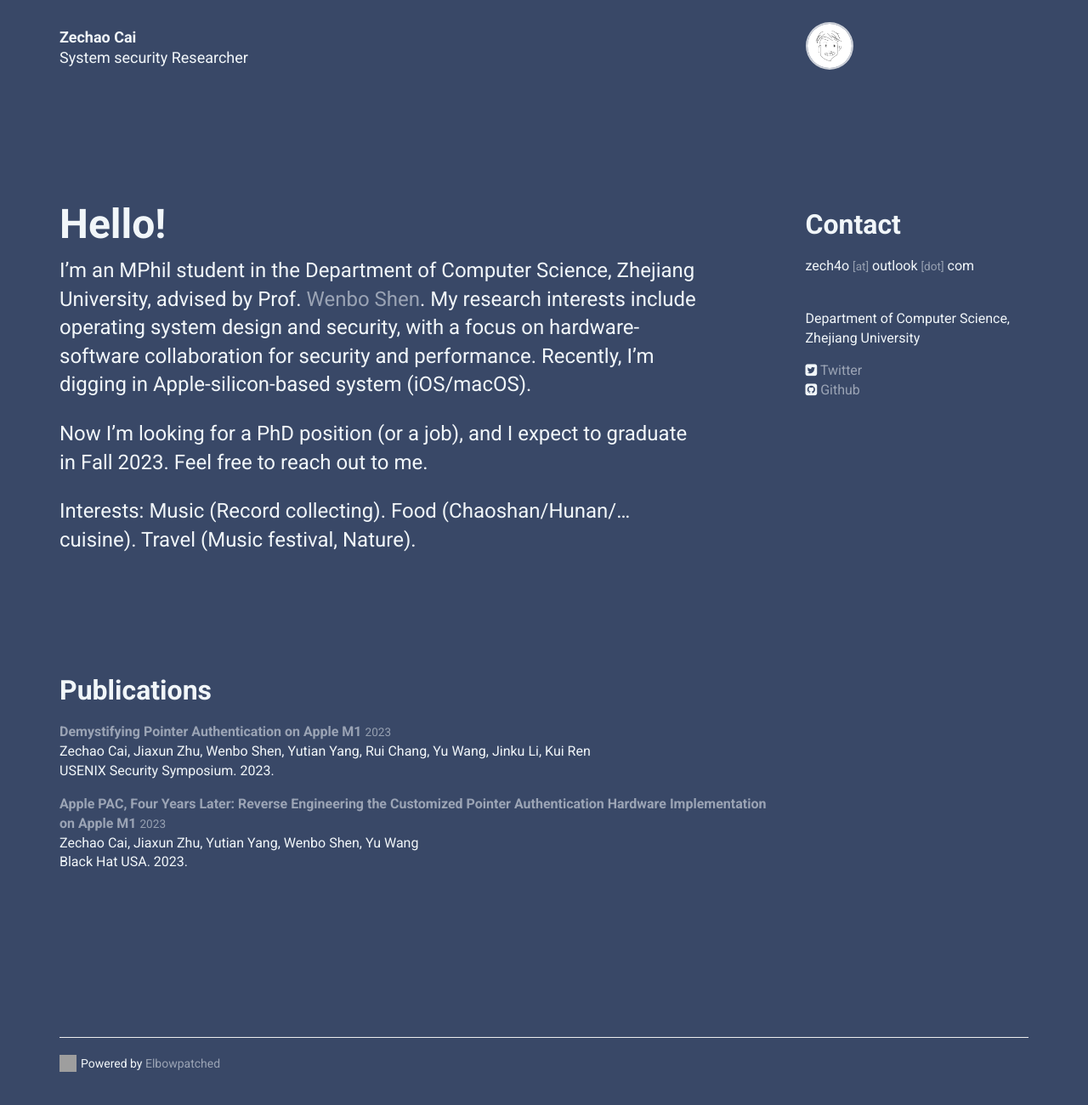
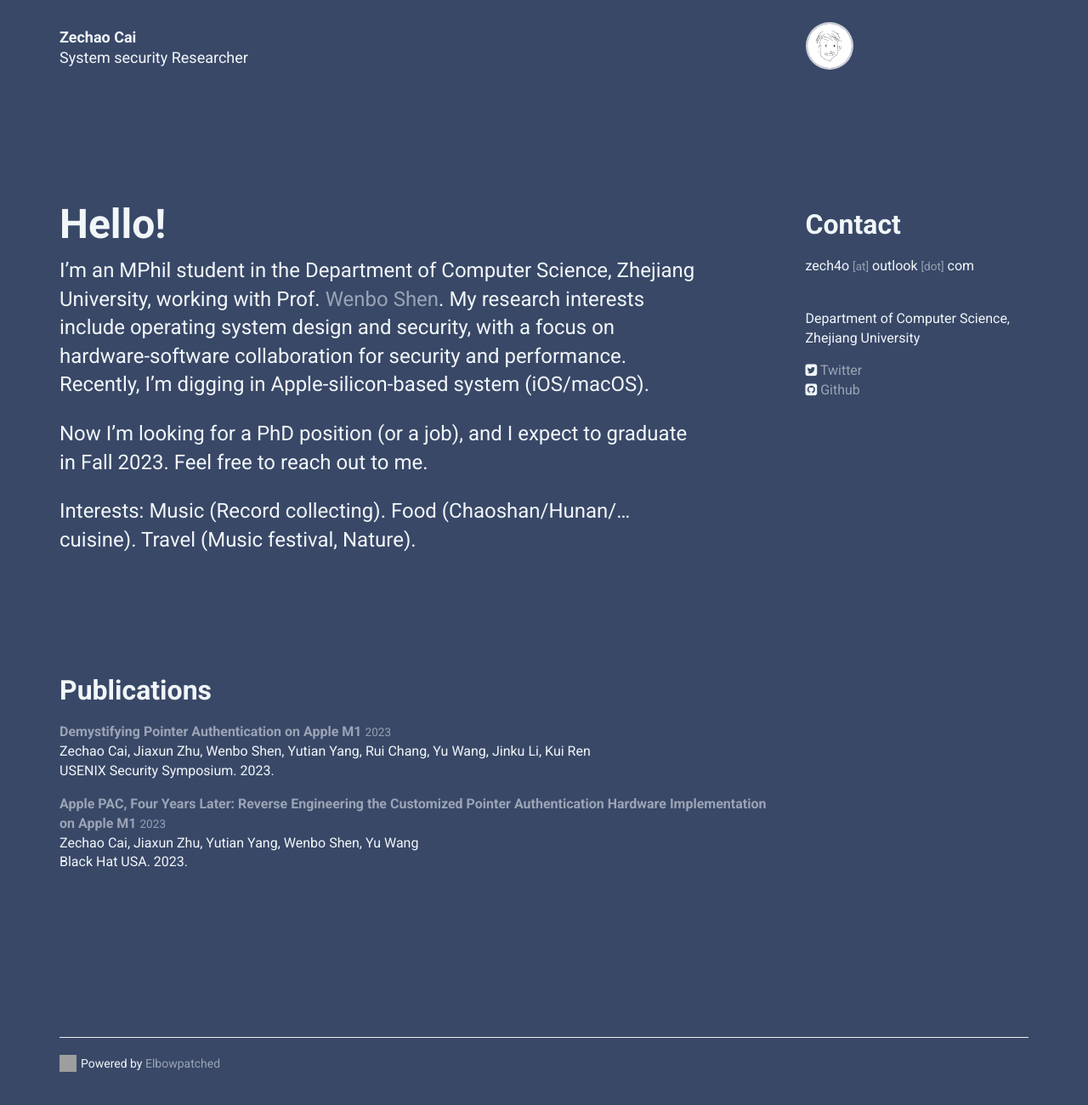
Before and after one commit to zech4o/zech4o.github.io, a Jekyll site: the page built from index.html, in a window 1280 px wide and 1357 px high. Shown: the top 1300 px of the window at 85% size. Built offline with Jekyll 4.4.1, drawn with Linux system fonts in a browser that asks for light colours; nearby versions of some CDN libraries; grey boxes are pictures that could not be loaded.

Commit message:
update personal

```diff
--- a/_data/personal.yml
+++ b/_data/personal.yml
@@ -27,7 +27,7 @@
 intro:
   title: Hello!
   body: >
-    I'm an MPhil student in the Department of Computer Science, Zhejiang University, advised by Prof. [Wenbo Shen](https://wenboshen.org/). My research interests include operating system design and security, with a focus on hardware-software collaboration for security and performance.
+    I'm an MPhil student in the Department of Computer Science, Zhejiang University, working with Prof. [Wenbo Shen](https://wenboshen.org/). My research interests include operating system design and security, with a focus on hardware-software collaboration for security and performance.
     Recently, I'm digging in Apple-silicon-based system (iOS/macOS).
 
 
```
